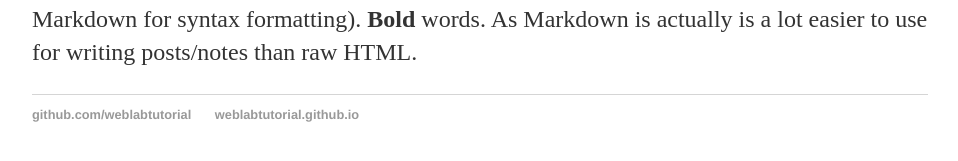
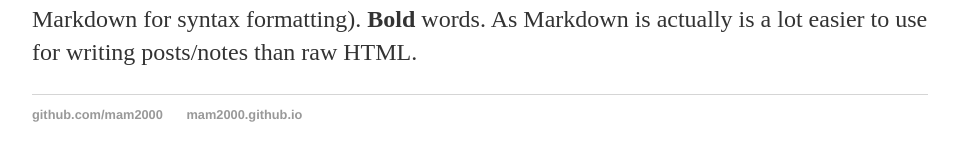
Before and after one commit to mam2000/mam2000.github.io, a Jekyll site: the page built from _posts/2021-09-01-site-launched.md, in a window 1280 px wide. Shown: the part 286-447 px from the top of the page, without its empty margins (160-1118 px from the left). Built offline with Jekyll 4.4.1, drawn with Linux system fonts in a browser that asks for light colours.

Commit message:
Update default.html

```diff
--- a/_layouts/default.html
+++ b/_layouts/default.html
@@ -19,8 +19,8 @@
     </div>
     <footer>
       <ul>
-        <li><a href="https://github.com/mam2000">github.com/weblabtutorial</a></li>
-        <li><a href="https://mam2000.github.io"> weblabtutorial.github.io </a></li>
+        <li><a href="https://github.com/mam2000">github.com/mam2000</a></li>
+        <li><a href="https://mam2000.github.io"> mam2000.github.io </a></li>
       </ul>
     </footer>
   </body>
```
